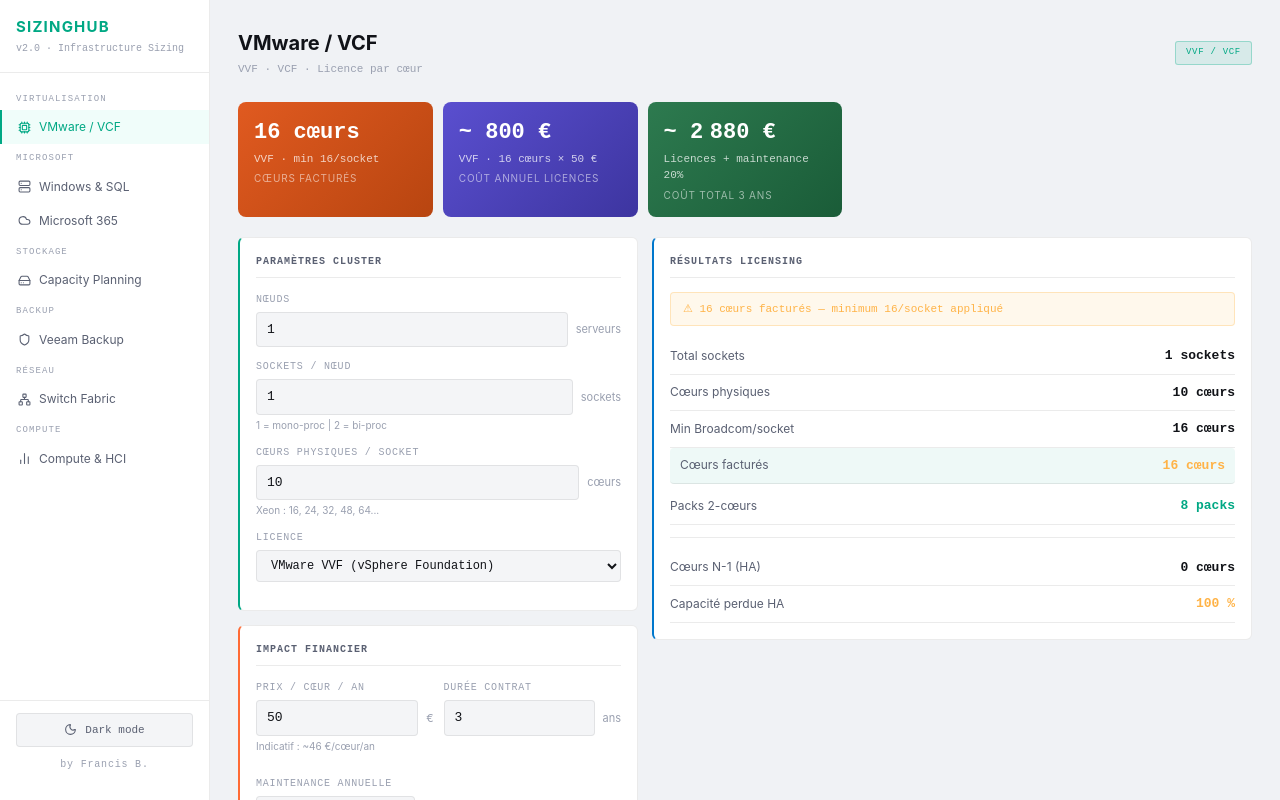
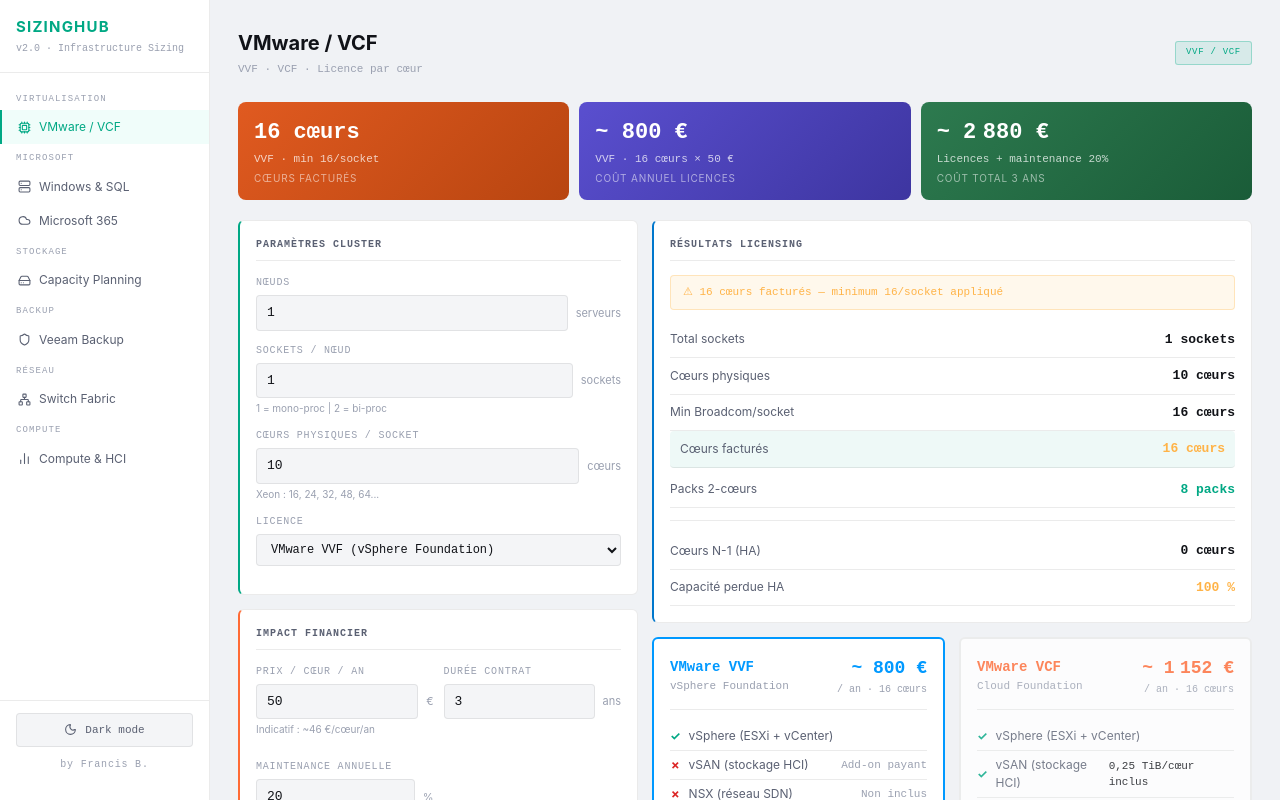
Before and after one commit to darknrall89/SizingHUB, a React (Vite) app: page / in a window 1280 px wide. Shown: the top 800 px of the page. Built offline with nearby package versions, Linux system fonts and the light colour scheme.

Commit message:
fix: suppression fxRate dans calcul tableau VVF/VCF + layout tableau dans col droite + KPIs repeat(3)

```diff
--- a/src/SizingHub.jsx
+++ b/src/SizingHub.jsx
@@ -235,7 +235,7 @@
   return (
     <div>
       {/* KPIs */}
-      <div style={{display:"grid",gridTemplateColumns:isMobile?"repeat(2,1fr)":"repeat(5,1fr)",gap:10,marginBottom:20}}>
+      <div style={{display:"grid",gridTemplateColumns:isMobile?"repeat(2,1fr)":"repeat(3,1fr)",gap:10,marginBottom:20}}>
         <KpiC label="Cœurs facturés" value={fmt(r.totalBilled)+" cœurs"} sub={licType.toUpperCase()+" · min 16/socket"} bg="linear-gradient(135deg,#e05a20,#b84510)"/>
         <KpiC label="Coût annuel licences" value={"~ "+fmt(r.annualCost)+" €"} sub={licType.toUpperCase()+" · "+fmt(r.totalBilled)+" cœurs × "+pricePerCore+" €"} bg="linear-gradient(135deg,#5a4fcf,#3d35a0)"/>
         <KpiC label={"Coût total "+yearsTotal+" ans"} value={"~ "+fmt(r.totalProject)+" €"} sub={"Licences + maintenance "+maintenancePct+"%"} bg="linear-gradient(135deg,#2d7a4f,#1a5c38)"/>
@@ -319,10 +319,6 @@
           <RR label="Cœurs N-1 (HA)"     value={fmt(r.haCores)+" cœurs"}/>
           <RR label="Capacité perdue HA"  value={fmt(r.haPct,1)+" %"} color={r.haPct>20?"#ffb347":th.accent}/>
         </div>
-
-        </div>
-      </div>
-
       {/* Tableau VVF vs VCF */}
       <div style={{display:"grid",gridTemplateColumns:isMobile?"1fr":"1fr 1fr",gap:14,marginBottom:14}}>
         {[
@@ -357,7 +353,7 @@
                   <div style={{fontSize:11,color:th.t3,fontFamily:"monospace"}}>{lic.sub}</div>
                 </div>
                 <div style={{textAlign:"right"}}>
-                  <div style={{fontSize:18,fontWeight:700,fontFamily:"monospace",color:lic.color}}>~ {fmt(Math.round(annual*fxRate))} €</div>
+                  <div style={{fontSize:18,fontWeight:700,fontFamily:"monospace",color:lic.color}}>~ {fmt(Math.round(annual))} €</div>
                   <div style={{fontSize:10,color:th.t3,fontFamily:"monospace"}}>/ an · {fmt(r.totalBilled)} cœurs</div>
                 </div>
               </div>
@@ -375,6 +371,10 @@
             </div>
           );
         })}
+      </div>
+
+
+        </div>
       </div>
 
       {/* Calculateur vSAN dépliable */}
```
